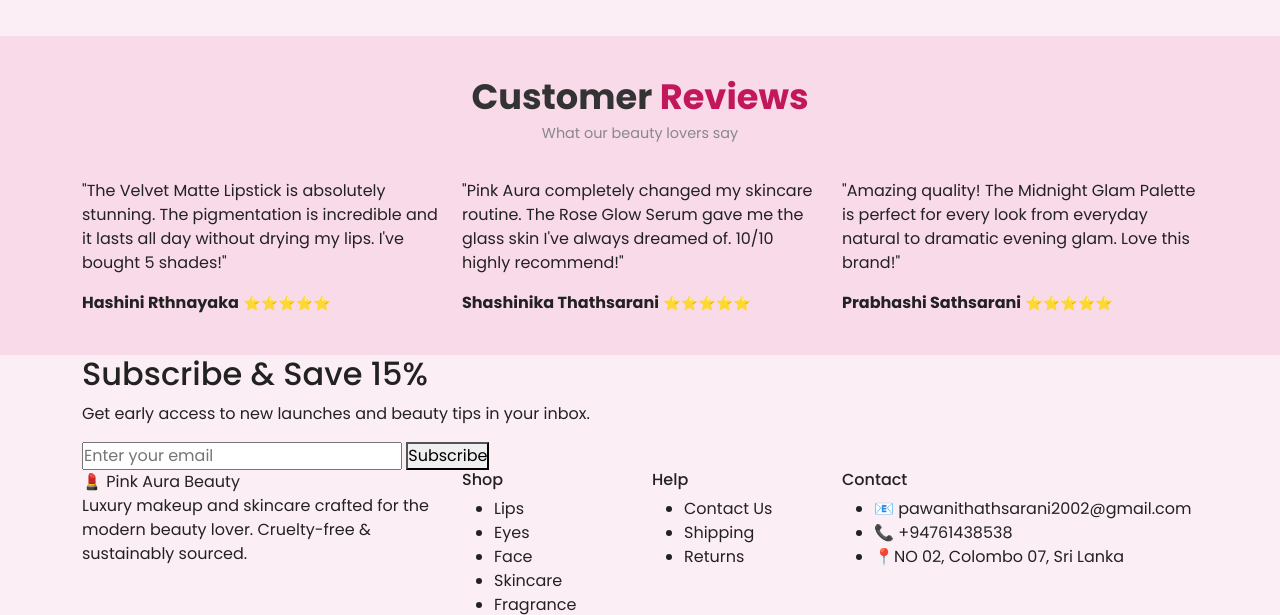
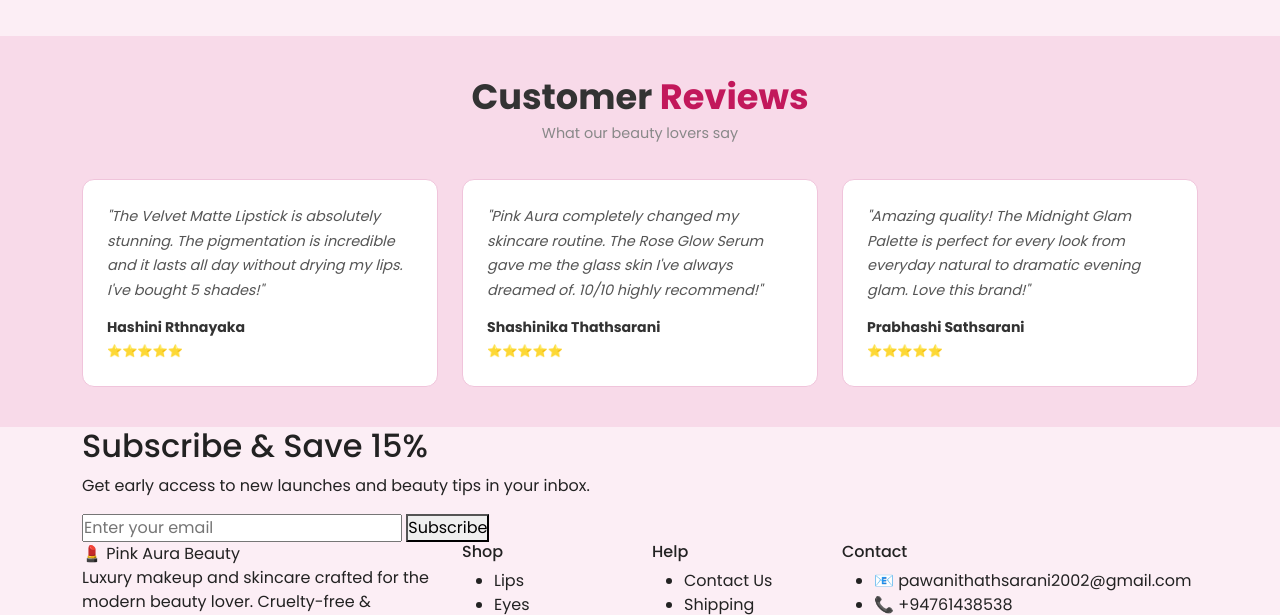
Before and after one commit to PawaniThathsaraniBandara/Pink-Aura-Beauty, a PHP site: page / in a window 1280 px wide. Shown: the part 1523-2138 px from the top of the page. Run offline with PHP 8.4, Linux system fonts and the light colour scheme.

Commit message:
Add filter tabs, Testimoials styles

```diff
--- a/css/styles.css
+++ b/css/styles.css
@@ -307,3 +307,80 @@
     background: #e91e8c;
     color: #fff;
 }
+
+/* ---- Filter Tabs ---- */
+.filter-tabs {
+    display: flex;
+    flex-wrap: wrap;
+    gap: 8px;
+    justify-content: center;
+    margin-bottom: 30px;
+}
+
+.filter-tab {
+    background: #fff;
+    border: 1px solid #ddd;
+    color: #666;
+    padding: 7px 18px;
+    border-radius: 25px;
+    font-size: 0.85rem;
+    font-weight: 500;
+    cursor: pointer;
+    transition: all 0.3s;
+    font-family: 'Poppins', sans-serif;
+}
+
+.filter-tab:hover {
+    border-color: #e91e8c;
+    color: #e91e8c;
+}
+
+.filter-tab.active {
+    background: #e91e8c;
+    border-color: #e91e8c;
+    color: #fff;
+}
+
+/* ---- Testimonials ---- */
+.testimonial-card {
+    background: #fff;
+    border: 1px solid #f0c4db;
+    border-radius: 12px;
+    padding: 24px;
+}
+
+.testimonial-card p {
+    font-size: 0.9rem;
+    color: #555;
+    font-style: italic;
+    margin-bottom: 15px;
+    line-height: 1.7;
+}
+
+.testimonial-card .author {
+    display: flex;
+    align-items: center;
+    gap: 10px;
+}
+
+.testimonial-card .avatar {
+    width: 42px;
+    height: 42px;
+    background: #fce4ec;
+    border-radius: 50%;
+    display: flex;
+    align-items: center;
+    justify-content: center;
+    font-size: 1.2rem;
+}
+
+.testimonial-card .author strong {
+    font-size: 0.88rem;
+    color: #333;
+    display: block;
+}
+
+.testimonial-card .author small {
+    font-size: 0.76rem;
+    color: #aaa;
+}
```
